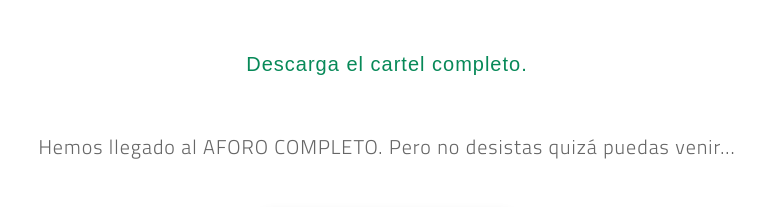
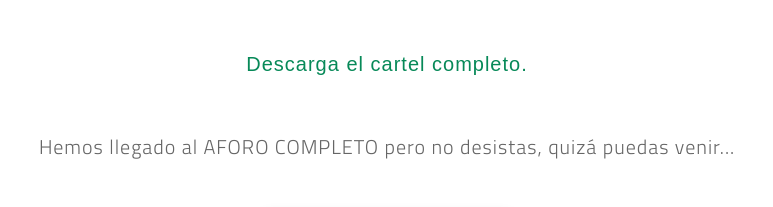
Before and after one commit to Nurjavier/Nurjavier.github.io, a website: page index.html in a window 1280 px wide. Shown: the part 2164-2371 px from the top of the page, 253-1026 px from the left. Drawn offline with Linux system fonts and the light colour scheme; a web font is replaced by a local one.

Commit message:
Update index.html

```diff
--- a/index.html
+++ b/index.html
@@ -78,7 +78,7 @@
         <div class="p-1"> <a href="img/CARTEL.jpg" target=”_blank”><img class="img-fluid" src="img/especiesY.jpg" alt=""></a></div>
     </div>
         <h3 style="padding-top:50px"><a href="img/CARTEL.jpg" target=”_blank”>Descarga el cartel completo.</a></h3>
-        <h3 style="padding-top:50px">Hemos llegado al AFORO COMPLETO. Pero no desistas quizá puedas venir...</h3>
+        <h3 style="padding-top:50px">Hemos llegado al AFORO COMPLETO pero no desistas, quizá puedas venir...</h3>
 
         <div class="p-5"> <a class="boton" href="https://elcigarral.typeform.com/to/P1IdhS" style="font-size:32px">¡Coge la vez!</a>  </div>
 
@@ -251,7 +251,7 @@
         	</div>
 
            <div id="asist-cuerpo">
-                <h4>Pincha en Apúntame, rellena el formulario y te contactaremos. <br/>Hemos llegado al AFORO COMPLETO. Pero no desistas quizá puedas venir...</h4><h1 style="padding-top:50px">¡AFORO COMPLETO!</h1>
+                <h4>Hemos llegado al AFORO COMPLETO pero no desistas, quizá puedas venir...</h4><h1 style="padding-top:50px">¡AFORO COMPLETO!</h1>
 
                  <p>&nbsp;</p>
                  <p>&nbsp;</p>
```
